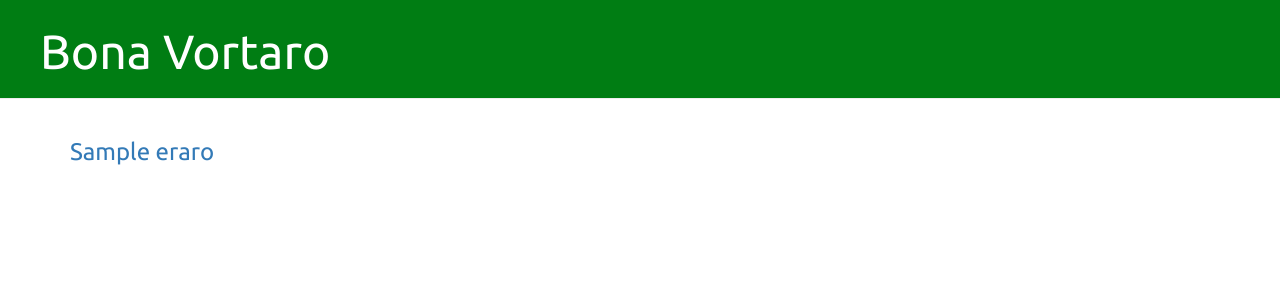
After one commit to AndreLewin/bonavortaro, a Django app: template vortaro/templates/vortaro/radikpaĝo.html in a window 1280 px wide. The commit adds this page. Shown: the top 300 px of the page. Run offline with Django 3.2, Linux system fonts and the light colour scheme; the template is opened without the code that fills it: most values are stand-ins (such as "Sample title", 1, 10 or a date in 2020); some libraries are stand-ins or nearby versions.

Commit message:
kreis ŝablonon radikpaĝo.html por ĉiu radiko

```diff
--- a/vortaro/models.py
+++ b/vortaro/models.py
@@ -2,7 +2,7 @@ from django.db import models
 
 
 class Radiko(models.Model):
-    eraro = models.CharField(max_length=200) # TODO : Nun teksto, eble poste aro de radikoj
+    eraro = models.CharField(max_length=30, unique=True)
     poroj = models.FloatField(default=0)
     malporoj = models.FloatField(default=0)
 
--- a/vortaro/templates/vortaro/bazo.html
+++ b/vortaro/templates/vortaro/bazo.html
@@ -9,7 +9,7 @@
     </head>
     <body>
         <div class="page-header">
-            <h1><a href="">Bona Vortaro</a></h1>
+            <h1><a href="{% url 'ĉefpaĝURLo' %}">Bona Vortaro</a></h1>
         </div>
 
         <div class="content container">
--- /dev/null
+++ b/vortaro/templates/vortaro/radikpaĝo.html
@@ -0,0 +1,8 @@
+{% extends 'vortaro/bazo.html' %}
+
+{% block enhavo %}
+    <div class="radiko">
+        <h3><a href="{% url 'radikpaĝURLo' URLeraro=radiko.eraro %}">{{ radiko.eraro }}</a></h3>
+        <!-- TODO: Meti kelkajn proponojn sube <p> radiko.proponoj[x].per.eraro|linebreaksbr </p> -->
+    </div>
+{% endblock %}
--- a/vortaro/templates/vortaro/ĉefpaĝo.html
+++ b/vortaro/templates/vortaro/ĉefpaĝo.html
@@ -3,7 +3,7 @@
 {% block enhavo %}
     {% for radiko in radikoaro %}
         <div class="radiko">
-            <h3><a href="">{{ radiko.eraro }}</a></h3>
+            <h3><a href="{% url 'radikpaĝURLo' URLeraro=radiko.eraro %}">{{ radiko.eraro }}</a></h3>
             <!-- TODO: Meti kelkajn proponojn sube <p> radiko.proponoj[x].per.eraro|linebreaksbr </p> -->
         </div>
     {% endfor %}
--- a/vortaro/urls.py
+++ b/vortaro/urls.py
@@ -3,4 +3,5 @@ from . import views
 
 urlpatterns = [
     url(r'^$', views.ĉefpaĝo, name='ĉefpaĝURLo'),
+    url(r'^(?P<URLeraro>.+)/$', views.radikpaĝo, name='radikpaĝURLo'),
 ]
--- a/vortaro/views.py
+++ b/vortaro/views.py
@@ -1,7 +1,11 @@
-from django.shortcuts import render
+from django.shortcuts import render, get_object_or_404
 from .models import Radiko
 
 # Create your views here.
 def ĉefpaĝo(request):
     radikoaro = Radiko.objects.order_by('malporoj') # Xoaro = array de Xo
     return render(request, 'vortaro/ĉefpaĝo.html', {'radikoaro': radikoaro})
+
+def radikpaĝo(request, URLeraro):
+    radiko = get_object_or_404(Radiko, eraro=URLeraro)
+    return render(request, 'vortaro/radikpaĝo.html', {'radiko': radiko})
```
Also changed, not shown: vortaro/migrations/0005_auto_20170124_2208.py (added).
